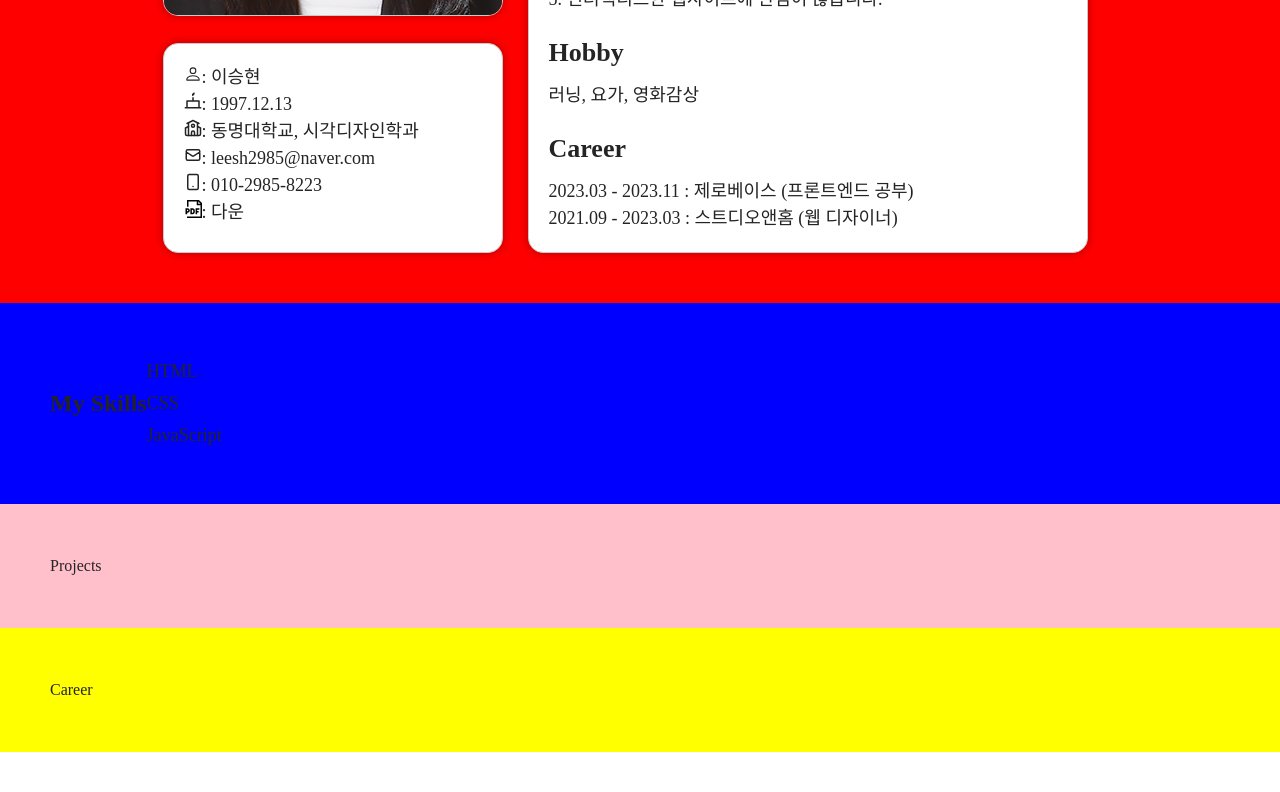
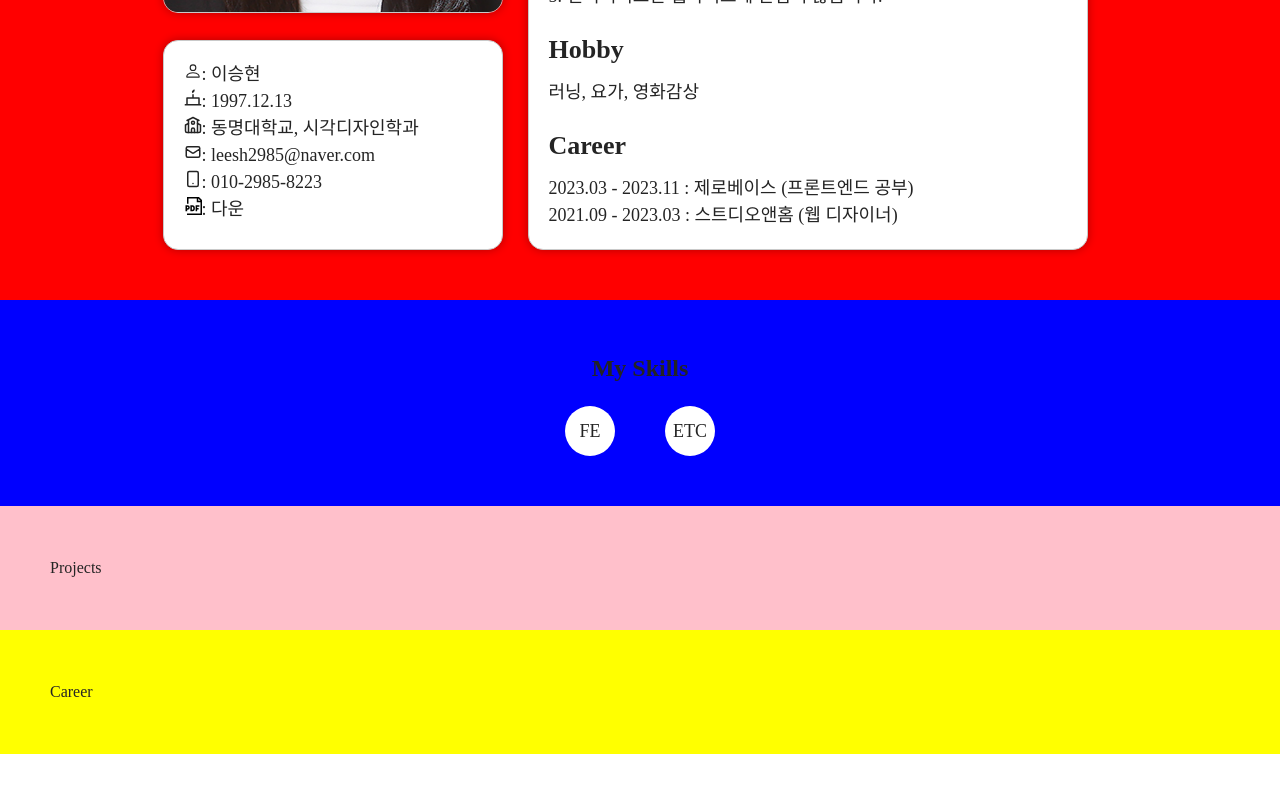
Before and after one commit to leesh2985/Portfolio, a React (Vite) app: page / in a window 1280 px wide. Shown: the part 1294-2086 px from the top of the page. Built offline with nearby package versions, Linux system fonts and the light colour scheme.

Commit message:
# Design : 스킬부분 작업중

```diff
--- a/src/page/Skill.tsx
+++ b/src/page/Skill.tsx
@@ -5,10 +5,8 @@ export default function Skill() {
     <SkillContainer>
       <SkillTitle>My Skills</SkillTitle>
       <SkillList>
-        <SkillItem>HTML</SkillItem>
-        <SkillItem>CSS</SkillItem>
-        <SkillItem>JavaScript</SkillItem>
-        {/* 여기에 추가할 스킬 목록을 추가하세요 */}
+        <SkillItem>FE</SkillItem>
+        <SkillItem>ETC</SkillItem>
       </SkillList>
     </SkillContainer>
   );
@@ -18,6 +16,7 @@ const SkillContainer = styled.div`
   width: 100%;
   display: flex;
   align-items: center;
+  flex-direction: column;
   padding: 50px;
   background: blue;
 `;
@@ -28,12 +27,24 @@ const SkillTitle = styled.h2`
 `;
 
 const SkillList = styled.ul`
+  display: flex;
   list-style: none;
   padding: 0;
 `;
 
 const SkillItem = styled.li`
+  display: flex;
+  align-items: center;
+  justify-content: center;
   font-size: 18px;
-  margin: 5px 0;
-  /* 여기에 스킬 항목에 대한 추가적인 스타일을 적용하세요 */
+  margin-top: 20px;
+  margin-right: 50px;
+  background-color: #fff;
+  width: 50px;
+  height: 50px;
+  border-radius: 100%;
+
+  &:last-child {
+    margin-right: 0px;
+  }
 `;
```
